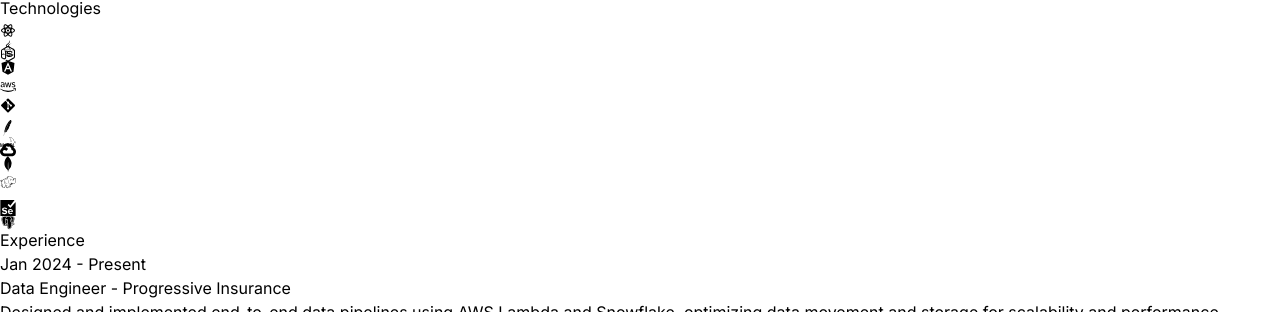
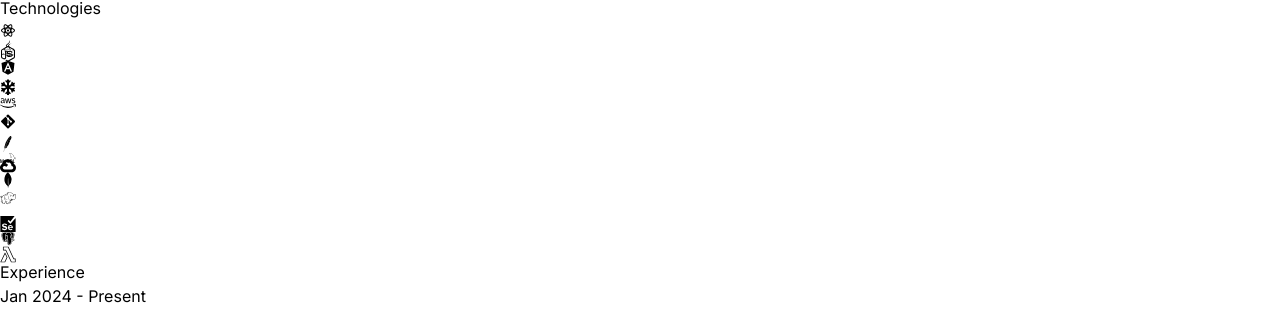
Before and after one commit to RahulVattigunta/react-portfolio-sivateja, a React (Vite) app: page / in a window 1280 px wide. Shown: the part 624-936 px from the top of the page. Built offline with nearby package versions, Linux system fonts and the light colour scheme.

Commit message:
project images

```diff
--- a/src/components/Technologies.jsx
+++ b/src/components/Technologies.jsx
@@ -13,6 +13,8 @@ import { SiSelenium } from "react-icons/si";
 import { SiKalilinux } from "react-icons/si";
 import { BiLogoPostgresql } from "react-icons/bi";
 import { motion } from "framer-motion";
+import { FaSnowflake } from "react-icons/fa";
+import { SiAwslambda } from "react-icons/si";
 
 const iconVariants= (duration) => ({
     initial: {y: -10},
@@ -69,6 +71,13 @@ const Technologies = () => {
         animate="animate"
         className="rounded-2xl border-4 border-neutral-800 p-4">
             <FaAngular className="text-7xl text-red-700" />
+        </motion.div>
+        <motion.div
+        variants={iconVariants(8)}
+        initial="initial"
+        animate="animate"
+        className="rounded-2xl border-4 border-neutral-800 p-4">
+            <FaSnowflake className="text-7xl " />
         </motion.div>
         <motion.div
         variants={iconVariants(8)}
@@ -133,6 +142,13 @@ const Technologies = () => {
         className="rounded-2xl border-4 border-neutral-800 p-4">
             <BiLogoPostgresql className="text-7xl text-sky-500" />
         </motion.div>
+        <motion.div
+        variants={iconVariants(2.5)}
+        initial="initial"
+        animate="animate"
+        className="rounded-2xl border-4 border-neutral-800 p-4">
+            <SiAwslambda className="text-7xl text-sky-500" />
+        </motion.div>
 
 
     </motion.div>
```
